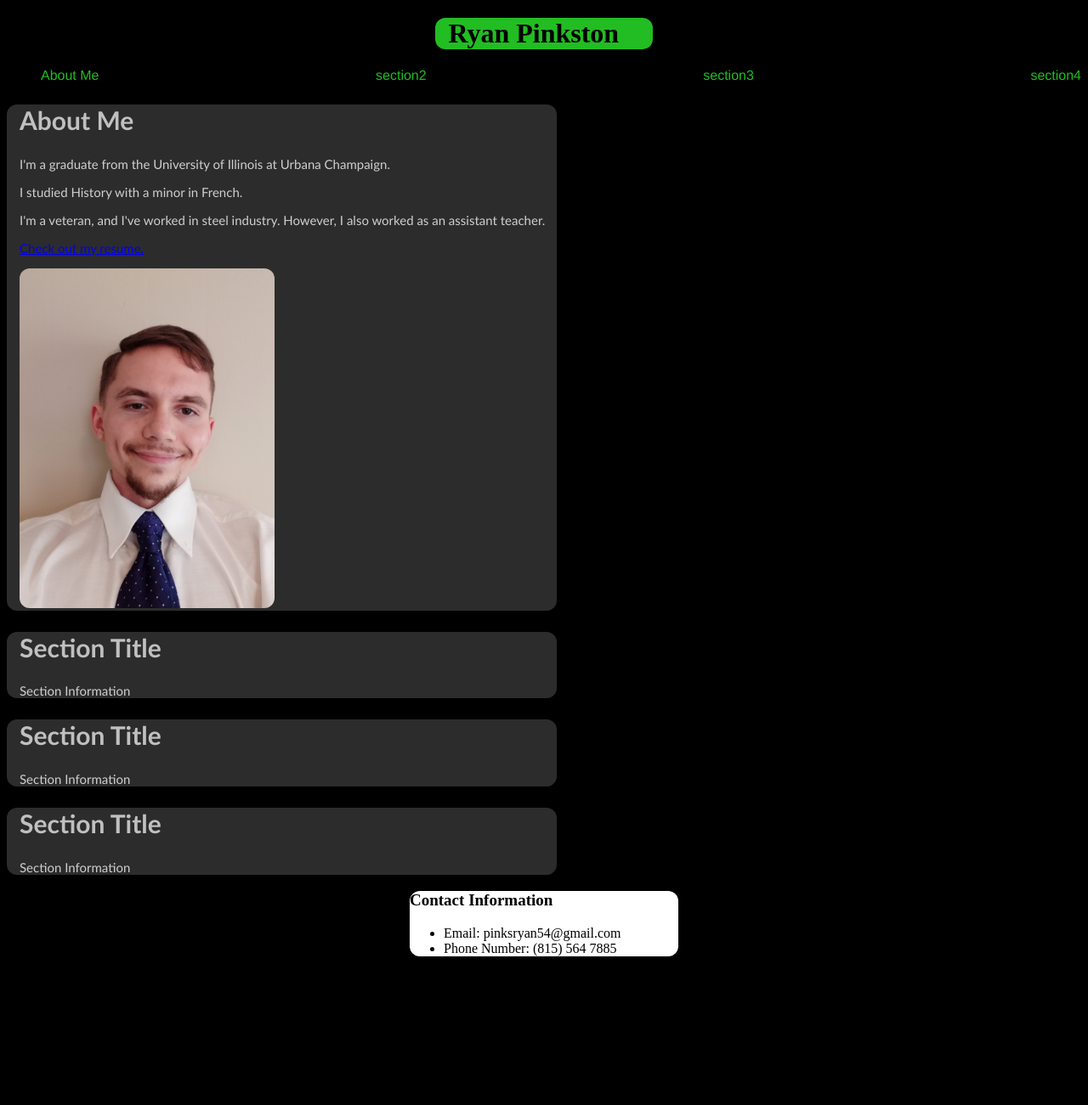
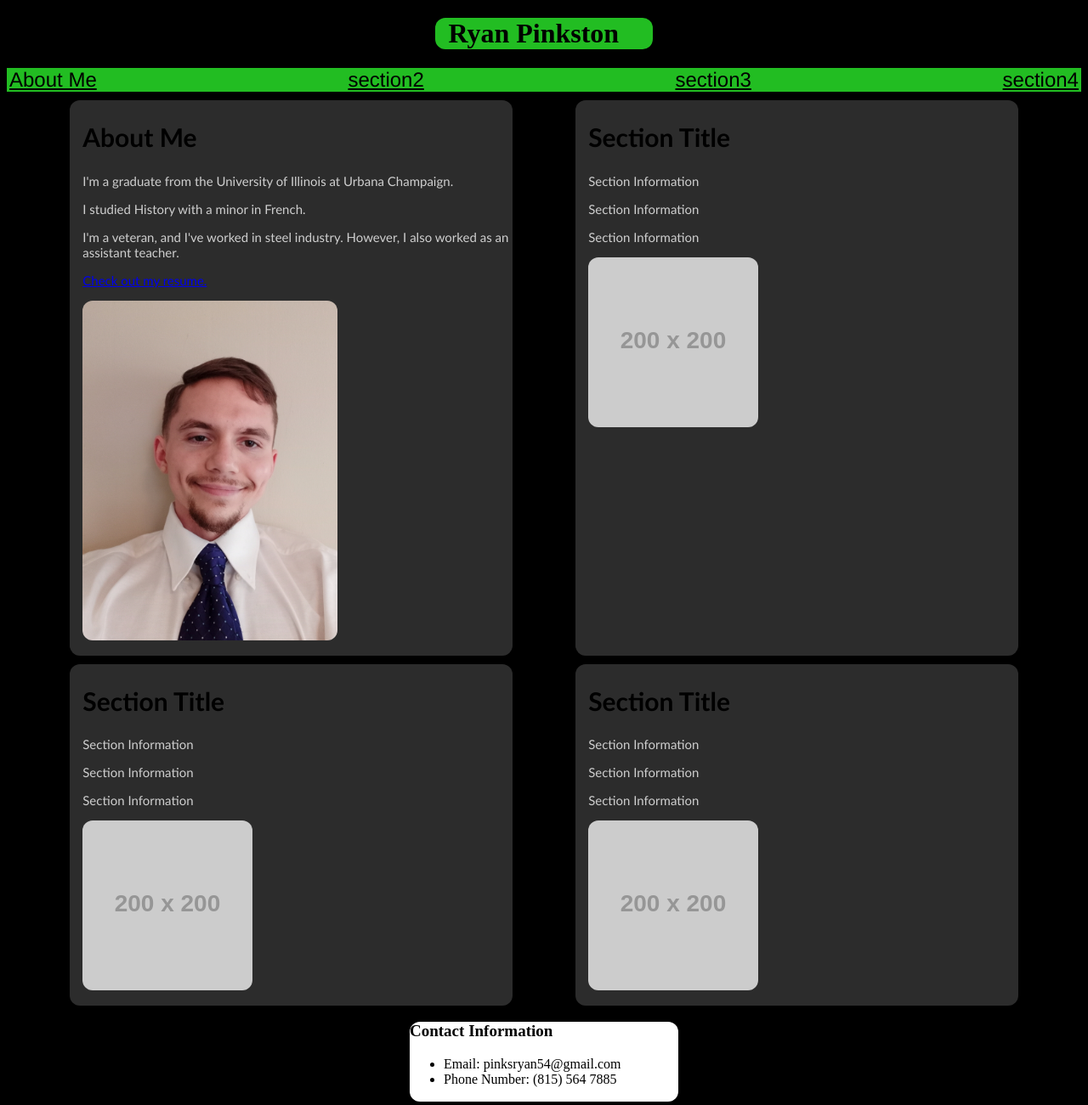
Before and after one commit to rjpinks/02-css-portfolio, a plain HTML site: page index.html in a window 1280 px wide. Shown: the whole page at 85% size. Before the commit the page ends 1142 px from the top, so only its background shows below. Drawn offline with Linux system fonts and the light colour scheme; placeholder pictures from the web are drawn by us.

Commit message:
Finished HTML outlining, and general styling. Inadventantly worked on other issues.

```diff
--- a/assets/style.css
+++ b/assets/style.css
@@ -1,6 +1,3 @@
-/**I need to find a way to make the cards go 2x2 something**/
-    /**This seems very much like a flexbox issue, but i'm having problems making it work**/
-
 /**General Styling for the page**/
 body {
     background-color: black;
@@ -24,7 +21,7 @@ h1 {
 h2 {
     font-weight: bolder;
     font-size: 30px;
-    color: silver;
+    color: black;
 }
 
 h3 {
@@ -32,24 +29,36 @@ h3 {
     font-size: 19px;
 }
 
-/**These are stylings within the body**/
+/**These are stylings within the body (i.e. Nav bar, cards, img, & footer)**/
 
 nav {
+    display: flex;
+    flex-wrap: wrap;
+    justify-content: space-between;
+    padding-left: 3px;
+    padding-right: 3px;
     font-family: 'Franklin Gothic Medium', 'Arial Narrow', Arial, sans-serif;
-    color: rgb(34, 189, 34);
+    background-color: rgb(34, 189, 34);
 }
 
-nav ul {
+nav a {
+    font-size: 24px;
+    color: black;
+}
+
+.card-container {
     display: flex;
-    flex-wrap: flex;
-    justify-content: space-between;
-    list-style-type: none;
+    flex-wrap: wrap;
+    justify-content: space-evenly;
 }
 
 .cards-top {
+    margin-top: 10px;
+    margin-bottom: 5px;
     border-radius: 12px;
     padding-left: 15px;
-    width: 50%;
+    padding-bottom: 15px;
+    width: 40%;
     background-color: rgb(44, 44, 44);
     color: rgb(207, 207, 207);
     font-size: 15px;
@@ -57,9 +66,11 @@ nav ul {
 }
 
 .cards-bottom {
+    margin-top: 5px;
     border-radius: 12px;
     padding-left: 15px;
-    width: 50%;
+    padding-bottom: 15px;
+    width: 40%;
     background-color: rgb(44, 44, 44);
     color: rgb(207, 207, 207);
     font-size: 15px;
@@ -79,6 +90,7 @@ footer {
     margin-left: auto;
     margin-right: auto;
     width: 25%;
+    padding-bottom: 1px;
 }
 
 /**I will put media queries here at the end I think**/
--- a/index.html
+++ b/index.html
@@ -7,26 +7,23 @@
     <title>Ryan Pinkston</title>
     <link rel="stylesheet" href="./assets/style.css">
 </head>
+
 <body>
     <header>
         <h1>Ryan Pinkston</h1>
     </header>
-    <nav>
-        <ul>
-            <li>About Me</li>
-            <!--the link/image to the appropriate section will go here-->
 
-            <li>section2</li>
-            <!--the link/image to the appropriate section will go here-->
+    <nav> <!--Links to different sections of page-->
+        <a class="nav-link" href="#About Me">About Me</a>
+        <a class="nav-link" href="#section2">section2</a>
+        <a class="nav-link" href="#section3">section3</a>
+        <a class="nav-link" href="#section4">section4</a>
+    </nav>
 
-            <li>section3</li>
-            <!--the link/image to the appropriate section will go here-->
+    <section class="card-container"> <!--nesting sections (info about me) and putting in 2 classes for flexbox-->
 
-            <li>section4</li>
-            <!--the link/image to the appropriate section will go here-->
-        </ul>
-    </nav>
-    <section class="cards-top">
+        <!--these cards will stack on the top in a traditional screen size (note class)-->
+        <subsection class="cards-top" id="About Me">
             <h2>About Me</h2>
             <p>I'm a graduate from the University of Illinois at Urbana Champaign.</p>
             <p>I studied History with a minor in French.</p>
@@ -35,23 +32,33 @@
                 <p>Check out my resume.</p>
             </a>
             <img src="./assets/images/Headshot.jpeg" alt="Handsome young man in tie" width="300" height="400">
-    </section>
-    <section class="cards-top">
+        </subsection>
+        <subsection class="cards-top" id="section2">
             <h2>Section Title</h2>
             <p>Section Information</p>
-        <!--image will go here-->
-    </section>
-    <section class="cards-bottom">
+            <p>Section Information</p>
+            <p>Section Information</p>
+            <img src="https://via.placeholder.com/200" alt="200x200 Placeholder Image" width="200" height="200">
+        </subsection>
+
+        <!--these cards will stack on the bottom in a traditional screen size (note class)-->
+        <subsection class="cards-bottom" id="section3">
             <h2>Section Title</h2>
             <p>Section Information</p>
-        <!--image will go here-->
-    </section>
-    <section class="cards-bottom">
+            <p>Section Information</p>
+            <p>Section Information</p>
+            <img src="https://via.placeholder.com/200" alt="200x200 Placeholder Image" width="200" height="200">
+        </subsection>
+        <subsection class="cards-bottom" id="section4">
             <h2>Section Title</h2>
             <p>Section Information</p>
-        <!--image will go here-->
+            <p>Section Information</p>
+            <p>Section Information</p>
+            <img src="https://via.placeholder.com/200" alt="200x200 Placeholder Image" width="200" height="200">
+        </subsection>
     </section>
-    <footer>
+
+    <footer> <!--footer seems like a good choice for contact info-->
         <h3>Contact Information</h3>
         <ul>
             <li>Email: pinksryan54@gmail.com</li>
```
Lines whose indentation alone changed are shown as unchanged.
